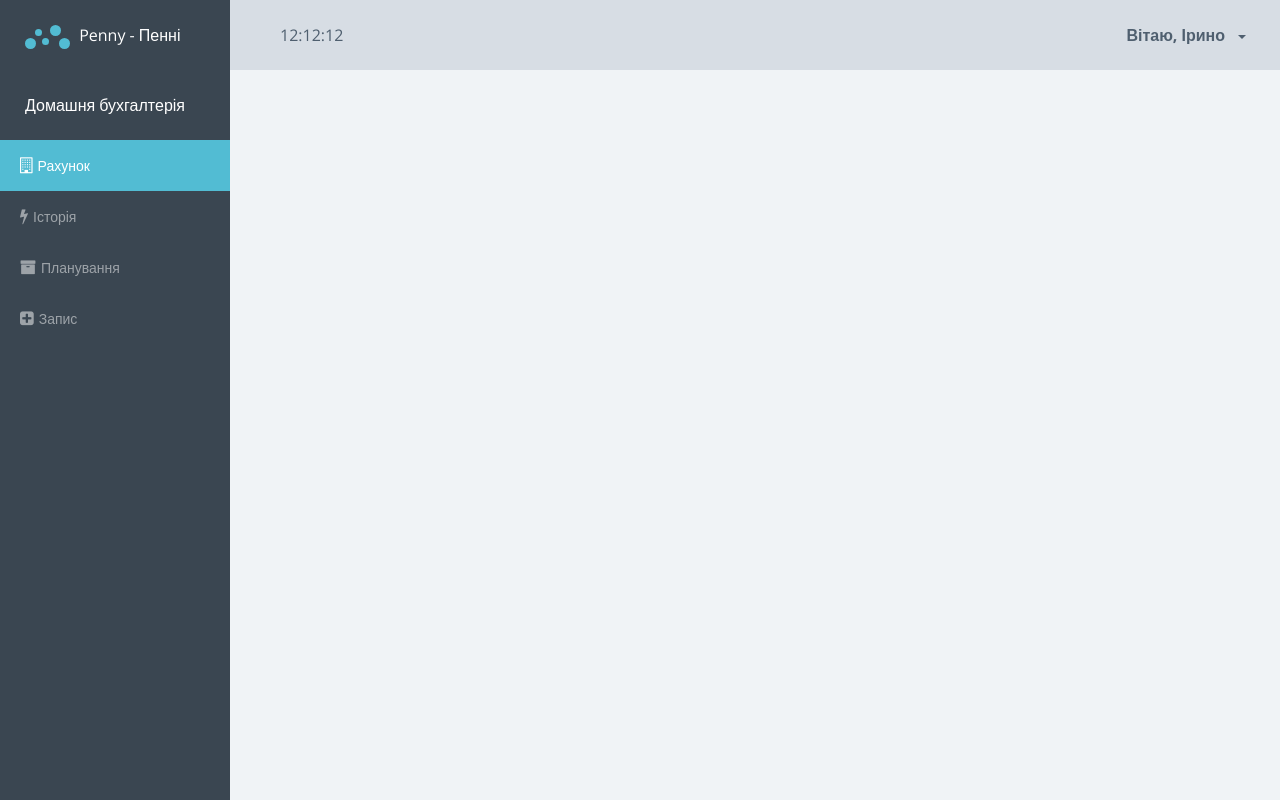
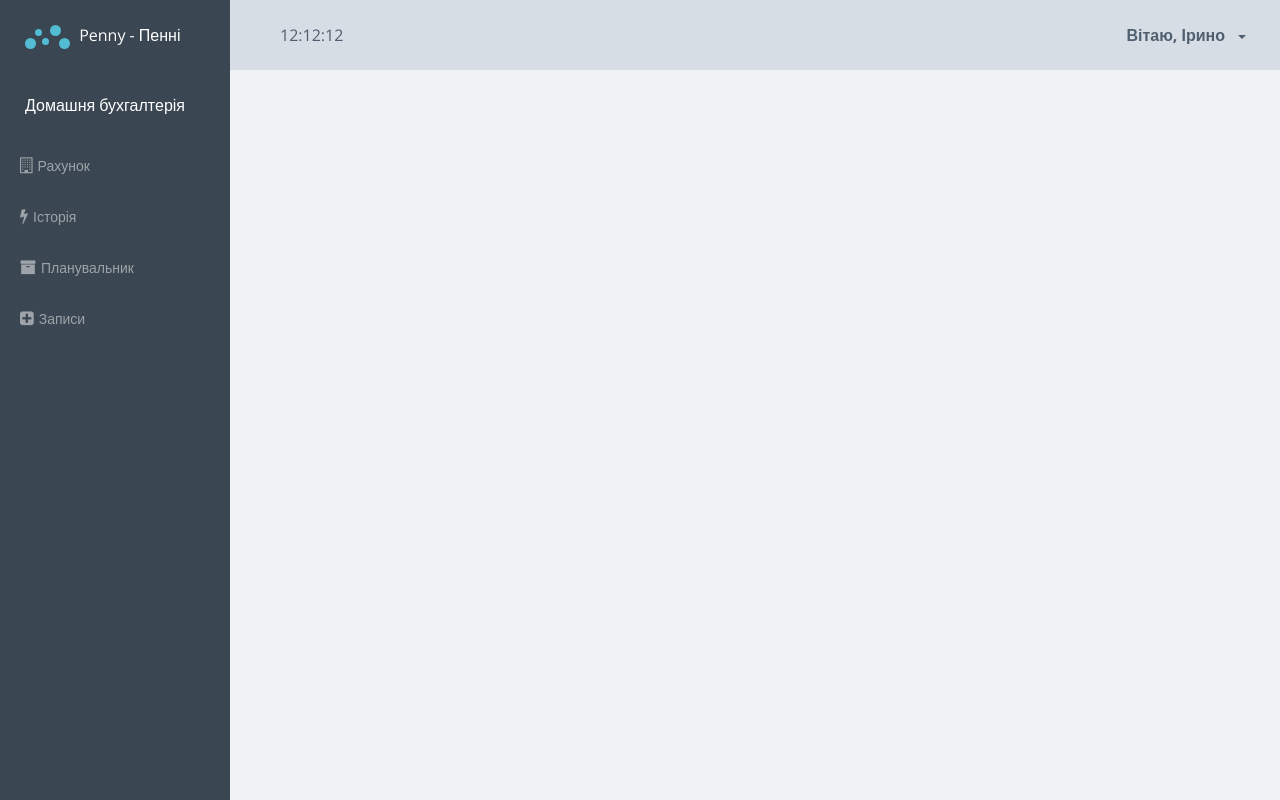
Before and after one commit to vaReliy/penny, an Angular app: page /system in a window 1280 px wide. Built offline with nearby package versions, Linux system fonts and the light colour scheme.

Commit message:
split sidebar and header to components, added sidebar routs, onLogin redirect

```diff
--- a/src/app/auth/login/login.component.ts
+++ b/src/app/auth/login/login.component.ts
@@ -1,6 +1,6 @@
 import { Component, OnInit } from '@angular/core';
 import { FormBuilder, Validators } from '@angular/forms';
-import { ActivatedRoute, Params } from '@angular/router';
+import { ActivatedRoute, Params, Router } from '@angular/router';
 
 import { Message } from '../../shared/models/message.model';
 import { User } from '../../shared/models/user.model';
@@ -21,6 +21,7 @@
     private usersService: UsersService,
     private authService: AuthService,
     private route: ActivatedRoute,
+    private router: Router,
   ) {
     super();
     this.form = this.fb.group({
@@ -47,6 +48,7 @@
         if (user) {
           this.authService.login();
           window.localStorage.setItem('user', JSON.stringify(user));
+          this.router.navigate(['/system', 'bill']);
         } else {
           this.showAlertMessage('Невірний email або пароль');
         }
--- /dev/null
+++ b/src/app/system/shared/components/header/header.component.html
@@ -0,0 +1,21 @@
+<header class="header">
+  <div class="header-block header-block-search">
+    12:12:12
+  </div>
+  <div class="header-block header-block-nav">
+    <ul class="nav-profile">
+      <li class="profile dropdown">
+        <a class="nav-link dropdown-toggle" href="#" role="button">
+                                <span class="name">
+                                    Вітаю, Ірино
+                                </span>
+        </a>
+        <div class="dropdown-menu profile-dropdown-menu">
+          <a class="dropdown-item" href="#"> <i class="fa fa-gear icon"></i>Створити запис</a>
+          <div class="dropdown-divider"></div>
+          <a class="dropdown-item" href="#"><i class="fa fa-power-off icon"></i>Вийти</a>
+        </div>
+      </li>
+    </ul>
+  </div>
+</header>
--- /dev/null
+++ b/src/app/system/shared/components/header/header.component.ts
@@ -0,0 +1,15 @@
+import { Component, OnInit } from '@angular/core';
+
+@Component({
+  selector: 'app-header',
+  templateUrl: './header.component.html',
+  styleUrls: ['./header.component.scss']
+})
+export class HeaderComponent implements OnInit {
+
+  constructor() { }
+
+  ngOnInit() {
+  }
+
+}
--- /dev/null
+++ b/src/app/system/shared/components/sidebar/sidebar.component.html
@@ -0,0 +1,33 @@
+<aside class="sidebar">
+  <div class="sidebar-container">
+    <div class="sidebar-header">
+      <div class="brand">
+        <div class="logo">
+          <span class="l l1"></span>
+          <span class="l l2"></span>
+          <span class="l l3"></span>
+          <span class="l l4"></span>
+          <span class="l l5"></span>
+        </div>
+        Penny - Пенні
+        Домашня бухгалтерія
+      </div>
+    </div>
+    <nav class="menu">
+      <ul class="nav metismenu">
+        <li routerLinkActive="active">
+          <a [routerLink]="['/system', 'bill']"> <i class="fa fa-building-o"></i>Рахунок</a>
+        </li>
+        <li routerLinkActive="active">
+          <a [routerLink]="['/system', 'history']"> <i class="fa fa-flash"></i>Історія</a>
+        </li>
+        <li routerLinkActive="active">
+          <a [routerLink]="['/system', 'planner']"> <i class="fa fa-archive"></i>Планувальник</a>
+        </li>
+        <li routerLinkActive="active">
+          <a [routerLink]="['/system', 'records']"> <i class="fa fa-plus-square"></i>Записи</a>
+        </li>
+      </ul>
+    </nav>
+  </div>
+</aside>
--- /dev/null
+++ b/src/app/system/shared/components/sidebar/sidebar.component.ts
@@ -0,0 +1,15 @@
+import { Component, OnInit } from '@angular/core';
+
+@Component({
+  selector: 'app-sidebar',
+  templateUrl: './sidebar.component.html',
+  styleUrls: ['./sidebar.component.scss']
+})
+export class SidebarComponent implements OnInit {
+
+  constructor() { }
+
+  ngOnInit() {
+  }
+
+}
--- a/src/app/system/system.component.html
+++ b/src/app/system/system.component.html
@@ -1,60 +1,8 @@
 <div class="main-wrapper">
   <div class="app">
-    <header class="header">
-      <div class="header-block header-block-search">
-        12:12:12
-      </div>
-      <div class="header-block header-block-nav">
-        <ul class="nav-profile">
-          <li class="profile dropdown">
-            <a class="nav-link dropdown-toggle" href="#" role="button">
-                                <span class="name">
-                                    Вітаю, Ірино
-                                </span>
-            </a>
-            <div class="dropdown-menu profile-dropdown-menu">
-              <a class="dropdown-item" href="#"> <i class="fa fa-gear icon"></i>Створити запис</a>
-              <div class="dropdown-divider"></div>
-              <a class="dropdown-item" href="#"><i class="fa fa-power-off icon"></i>Вийти</a>
-            </div>
-          </li>
-        </ul>
-      </div>
-    </header>
+    <app-header></app-header>
 
-    <aside class="sidebar">
-      <div class="sidebar-container">
-        <div class="sidebar-header">
-          <div class="brand">
-            <div class="logo">
-              <span class="l l1"></span>
-              <span class="l l2"></span>
-              <span class="l l3"></span>
-              <span class="l l4"></span>
-              <span class="l l5"></span>
-            </div>
-            Penny - Пенні
-          Домашня бухгалтерія
-          </div>
-        </div>
-        <nav class="menu">
-          <ul class="nav metismenu">
-            <li class="active">
-              <a href="#"> <i class="fa fa-building-o"></i>Рахунок</a>
-            </li>
-            <li>
-              <a href="#"> <i class="fa fa-flash"></i>Історія</a>
-            </li>
-            <li>
-              <a href="#"> <i class="fa fa-archive"></i>Планування</a>
-            </li>
-            <li>
-              <a href="#"> <i class="fa fa-plus-square"></i>Запис</a>
-            </li>
-          </ul>
-        </nav>
-      </div>
-    </aside>
+    <app-sidebar></app-sidebar>
 
     <article class="content">
       <router-outlet></router-outlet>
--- a/src/app/system/system.module.ts
+++ b/src/app/system/system.module.ts
@@ -5,6 +5,8 @@
 import { PageHistoryComponent } from './page-history/page-history.component';
 import { PagePlannerComponent } from './page-planner/page-planner.component';
 import { PageRecordsComponent } from './page-records/page-records.component';
+import { HeaderComponent } from './shared/components/header/header.component';
+import { SidebarComponent } from './shared/components/sidebar/sidebar.component';
 import { SystemRoutingModule } from './system-routing.module';
 import { SystemComponent } from './system.component';
 
@@ -15,6 +17,8 @@
     PageHistoryComponent,
     PagePlannerComponent,
     PageRecordsComponent,
+    SidebarComponent,
+    HeaderComponent,
   ],
   imports: [
     SystemRoutingModule,
```
Also changed, not shown: src/app/system/shared/components/header/header.component.scss (added), src/app/system/shared/components/sidebar/sidebar.component.scss (added).
